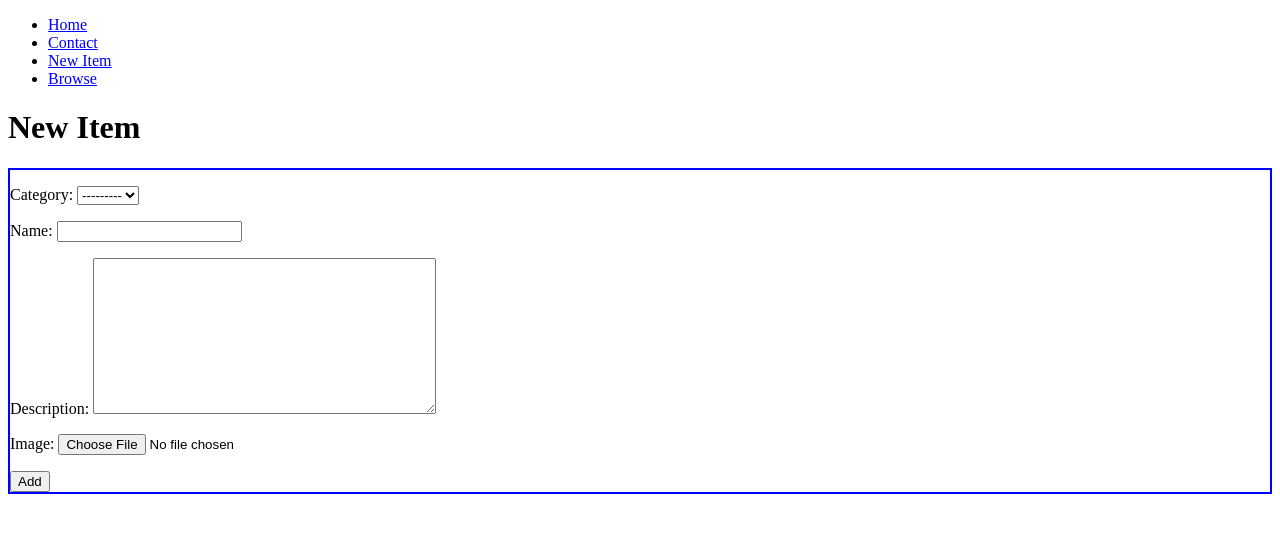
After one commit to AliBalash/django, a Django app: page /items/new/ in a window 1280 px wide. The commit adds this page. Shown: the top 533 px of the page. Run offline with Django 5.2, Linux system fonts and the light colour scheme; a user stored in the database is signed in; data comes from the database, SQL or seed files in the repository; both versions use the stored data as it was after the commit.

Commit message:
add new item feacher

```diff
--- a/core/templates/core/base.html
+++ b/core/templates/core/base.html
@@ -11,7 +11,7 @@
       <li><a href=" {% url 'core:contact' %} ">Contact</a></li>
 
       {% if request.user.is_authenticated %}
-        <li><a href="#">New Item</a></li>
+        <li><a href=" {% url "item:new" %} ">New Item</a></li>
         <li><a href="#">Browse</a></li>
       {% else %}
         <li><a href="{% url "core:login" %}"><h3>Login</h3></a></li>
--- a/core/views.py
+++ b/core/views.py
@@ -22,7 +22,7 @@ def signup(request):
         form = SignUpForm(request.POST)
         if form.is_valid():
             form.save()
-            return redirect('login')  # Redirect to login page after successful signup
+            return redirect('core:login')  # Redirect to login page after successful signup
     else:
         form = SignUpForm()
     return render(request, 'core/signup.html', {'form': form})
@@ -42,5 +42,3 @@ def login(request):
     else:
         form = LoginForm()
     return render(request, 'core/login.html', {'form': form})
-
-# def login():
--- /dev/null
+++ b/item/forms.py
@@ -0,0 +1,7 @@
+from django import forms
+from .models import Item
+
+class NewItemForm(forms.ModelForm):
+    class Meta:
+        model = Item
+        fields= ('category' , 'name' , 'description' , 'image')
--- /dev/null
+++ b/item/templates/item/new.html
@@ -0,0 +1,14 @@
+{% extends 'core/base.html' %} {% block title %}
+  New Item
+{% endblock %}
+{% block content %}
+  <h1>New Item</h1>
+
+  <div style="border:2px solid blue;">
+    <form method="post" action="{% url 'item:new' %}" enctype="multipart/form-data">
+      {% csrf_token %}
+      <div>{{ form.as_p }}</div>
+      <button type="submit">Add</button>
+    </form>
+  </div>
+{% endblock %}
--- a/item/urls.py
+++ b/item/urls.py
@@ -5,6 +5,7 @@ from . import views
 #create a router for items with name item
 app_name = "item"
 urlpatterns = [
-    path('<int:pk>/' ,views.detail , name='detail')
+    path('<int:pk>/' ,views.detail , name='detail'),
+    path('new/' ,views.new , name='new')
 
 ]
--- a/item/views.py
+++ b/item/views.py
@@ -1,10 +1,27 @@
-from django.shortcuts import render
 from .models import  Item
-from django.shortcuts import get_object_or_404
+from django.shortcuts import get_object_or_404 , render , redirect
+from django.contrib.auth.decorators import login_required
+from .forms import NewItemForm
 # Create your views here.
 
 #render detail page with primary key
 def detail(request , pk):
     item = get_object_or_404(Item , pk=pk)
     related_items = Item.objects.filter(category = item.category , is_sold = False).exclude(pk=pk)[0:3]
-    return render(request , 'core/detail.html' , {'item' : item , 'related_items' : related_items})
+    return render(request , 'item/detail.html' , {'item' : item , 'related_items' : related_items})
+
+
+#add new Items
+@login_required
+def new(request):
+    if request.method == "POST" :
+        form = NewItemForm(request.POST , request.FILES)
+        if form.is_valid:
+            item = form.save(commit=False)
+            item.created_by = request.user
+            item.save()
+            return redirect('item:detail' , pk=item.id)
+    form = NewItemForm()
+    return render(request , 'item/new.html' , {
+        'form' : form,
+    })
```
Also changed, not shown: db.sqlite3, item/templates/item/detail.html (renamed from core/templates/core/detail.html).
